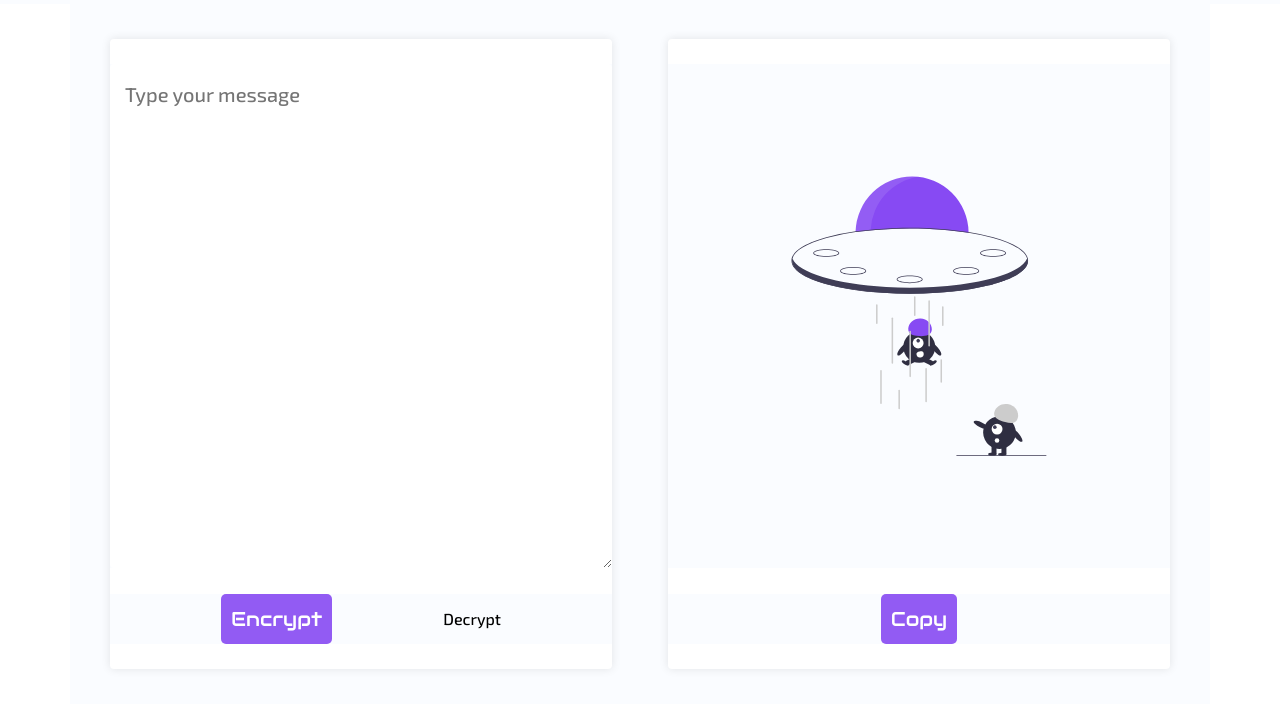
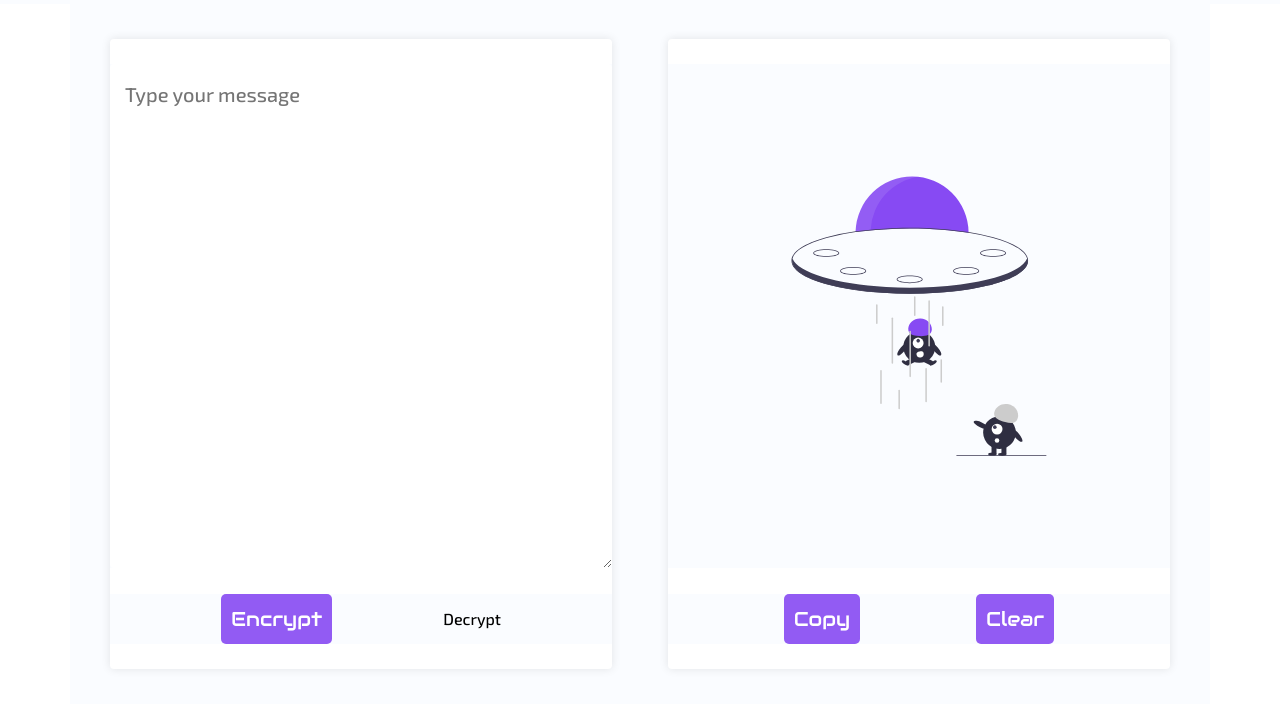
Before and after one commit to HabacucSoto/encryptor, a plain HTML site: page index.html in a window 1280 px wide. Shown: the part 96-800 px from the top of the page. Drawn offline with nearby package versions, Linux system fonts and the light colour scheme.

Commit message:
Add button to clear dara

```diff
--- a/index.html
+++ b/index.html
@@ -46,8 +46,9 @@
             <div class="dimensiones d-flex justify-content-center align-items-center">
                 <img id="img" src="assets/notext.svg" alt="No text found">
             </div>
-            <div class="d-flex justify-content-center">
+            <div class="d-flex justify-content-evenly">
                 <button id="copy" class="button">Copy</button>
+                <button id="clear" class="button">Clear</button>
             </div>
 
         </div>
```
